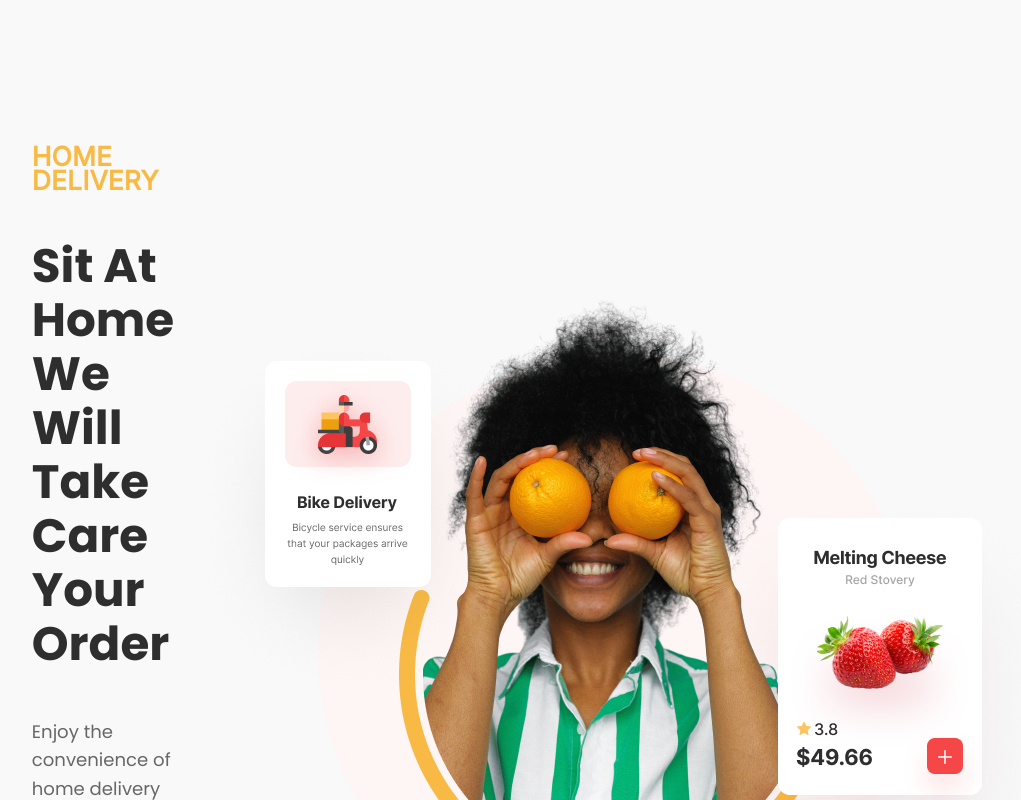
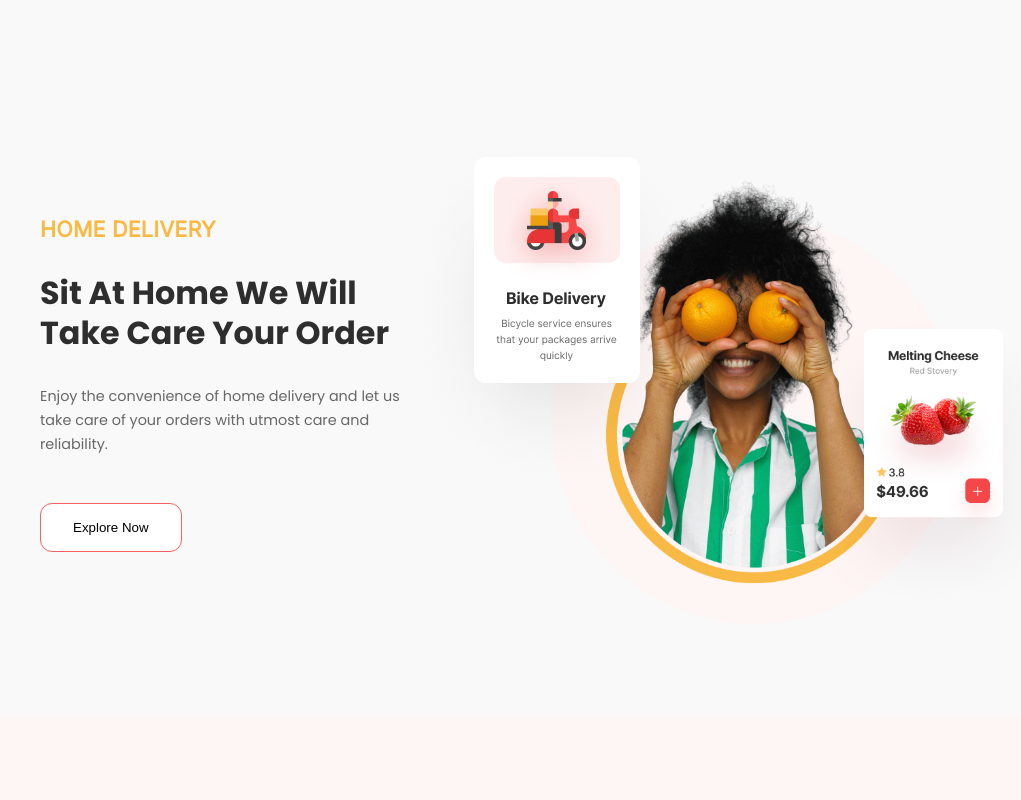
Before and after one commit to John-Mwanzia/Grocer, a plain HTML site: page index.html in a window 1280 px wide. Shown: the part 2000-2800 px from the top of the page, without its empty margins (88-1109 px from the left). Drawn offline with Linux system fonts and the light colour scheme.

Commit message:
finish delivery section mac sized  screens responsiveness

```diff
--- a/styles.css
+++ b/styles.css
@@ -363,7 +363,7 @@ padding: 1rem 2rem;
 margin-top: 2rem;
 background-color: #ffffff;
 }
-.cheese__image{
+.cheece__image{
   max-width: 42.7rem;
   max-height: 41.4rem;
 }
@@ -578,6 +578,27 @@ hr{
   }
   .desc__text__wrapper{
      font-size: 0.9rem;
+  }
+  .cheece__image{
+    max-width: 32.7rem;
+    max-height: 31.4rem;
+
+  }
+  .intro__title{
+    font-size: 1.7rem;
+    line-height: 2.5rem;
+  }
+  .intro__feature{
+    font-size: 0.9rem;
+    line-height: 1.5rem;
+  }
+  .delivery__body__text{
+    font-size: 0.9rem;
+    line-height: 1.5rem;
+  }
+  .bike__delivery{
+    top: 0;
+    left: -9.5rem;
   }
 }
 
```
